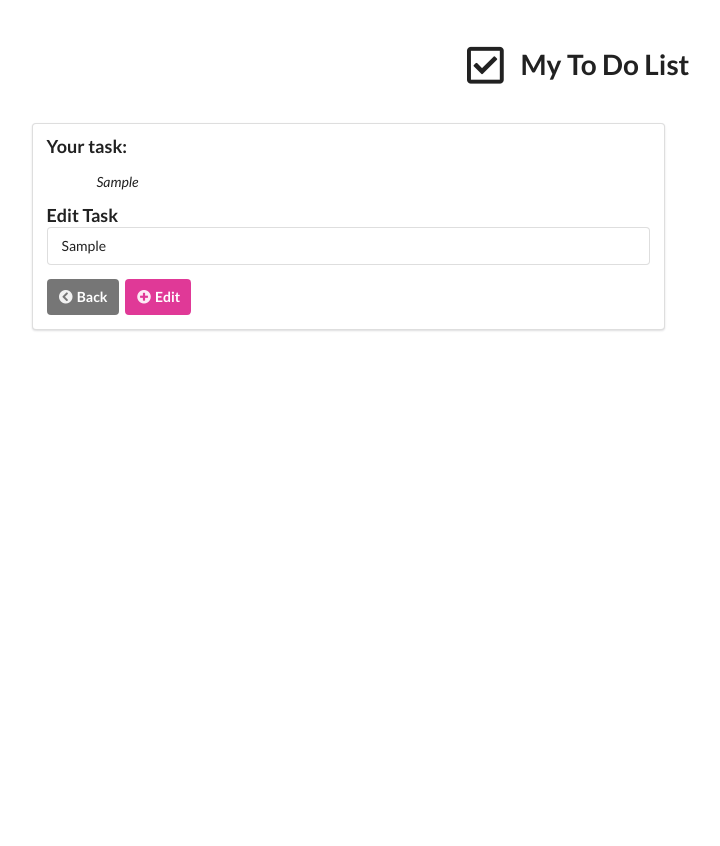
After one commit to natalia-sk/to-do-list-app, a Flask app: page /edit/1 in a window 1280 px wide. The commit adds this page. Shown: the whole page, without its empty margins (65-785 px from the left). Run offline with Flask 2, Linux system fonts and the light colour scheme; tables that the repository leaves empty hold one stand-in row (values such as "Sample post"); some libraries are stand-ins or nearby versions.

Commit message:
Added function to edit tasks

```diff
--- a/app.py
+++ b/app.py
@@ -60,6 +60,24 @@ def update(todo_id):
     return redirect(url_for("index"))
 
 
+@app.route('/edit/<int:todo_id>', methods=['POST', 'GET'])
+def edit(todo_id):
+    """
+    Editing a task
+    :param todo_id: an id of a task
+    :type todo_id: integer
+    """
+    if request.method == 'GET':
+        edit_todo = ToDoList.query.filter_by(id=todo_id).first()
+        return render_template('edit_task.html', edit_todo=edit_todo)
+    if request.method == 'POST':
+        edit_todo = ToDoList.query.filter_by(id=todo_id).first()
+        edit_todo.task = request.form.get('edit_task')
+        db.session.add(edit_todo)
+        db.session.commit()
+    return redirect('/')
+
+
 @app.route('/delete/<int:todo_id>')
 def delete(todo_id):
     """
--- /dev/null
+++ b/templates/edit_task.html
@@ -0,0 +1,42 @@
+<!DOCTYPE html>
+<html lang="en">
+<head>
+    <meta charset="UTF-8">
+    <meta name="viewport" content="width=device-width, initial-scale=1.0">
+    <title>Edit Your Task</title>
+    <link rel="stylesheet" href="static/css/style.css">
+    <link rel="stylesheet" href="https://cdn.jsdelivr.net/npm/semantic-ui@2.4.2/dist/semantic.min.css">
+    <script src="https://cdn.jsdelivr.net/npm/semantic-ui@2.4.2/dist/semantic.min.js"></script>
+</head>
+<body>
+    <div style="margin-top: 50px;" class="ui container">
+
+        <h1 class="ui center aligned header"><i class="check square outline icon"></i>My To Do List</h1>
+
+        <div id="left">
+
+            <div class="ui segment">
+                <h3 class="ui header">Your task:</h3>
+                <p style="text-indent: 50px; font-style: italic;">{{ edit_todo.task }}</p>
+
+                <form class="ui form" method="post">
+                    <div class="field">
+                        <h3 class="ui header">
+                            <label for="edit_task">Edit Task</label><br>
+                            <div class="sub header">
+                                <input type="text" id="edit_task" name="edit_task" maxlength="240" value="{{ edit_todo.task }}">
+                            </div>
+                        </h3>
+                        <div>
+                            <a class="ui grey icon button" href="/"><i class="chevron circle left icon"></i> Back</a>
+                            <button class="ui pink icon button" type="submit"><i class="plus circle icon"></i> Edit</button>
+                        </div>
+                    </div>
+                </form>
+            </div>
+
+        </div>
+
+    </div>
+</body>
+</html>
```
Also changed, not shown: templates/main_page.html (+25 -4 lines).
